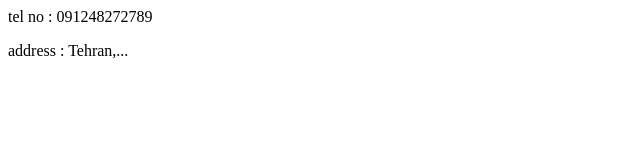
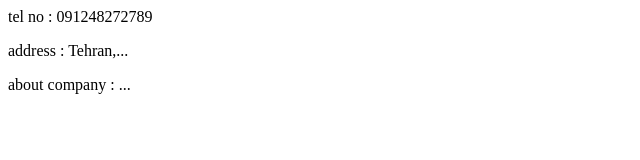
Before and after one commit to MoBa2003/hw-401521372, a plain HTML site: page contact.html in a window 1280 px wide. Shown: the whole page, without its empty margins (0-640 px from the left). Drawn offline with Linux system fonts and the light colour scheme.

Commit message:
about us part added to contact.html

```diff
--- a/contact.html
+++ b/contact.html
@@ -4,3 +4,4 @@
 <p>tel no : 091248272789</p>
 
 <p>address : Tehran,...</p>
+<p>about company :  ... </p>
```
